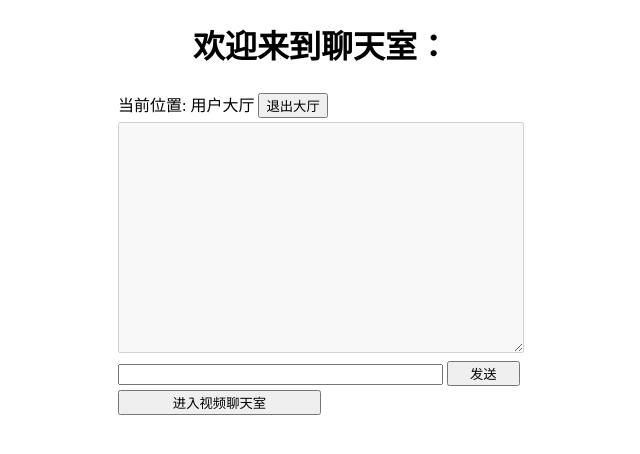
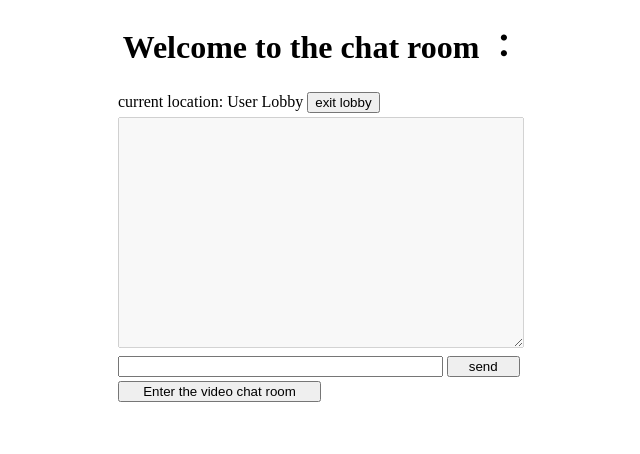
Before and after one commit to Dav888Lucien/1v1videoCall, a website: page www/chatprj/chat.html in a window 1280 px wide. Shown: the whole page, without its empty margins (319-959 px from the left). Drawn offline with Linux system fonts and the light colour scheme.

Commit message:
Update chat.html
update

```diff
--- a/www/chatprj/chat.html
+++ b/www/chatprj/chat.html
@@ -6,13 +6,13 @@
 </head>
 <body>
     <div align="center">
-        <h1 id="welcome">欢迎来到聊天室：</h1>
+        <h1 id="welcome">Welcome to the chat room ：</h1>
         <table>
             <tr>
                 <td>
-                    <label>当前位置:</label>
-                    <label>用户大厅</label>
-                    <button id="exit">退出大厅</button>
+                    <label>current location:</label>
+                    <label>User Lobby</label>
+                    <button id="exit">exit lobby</button>
                 </td>
 
             </tr>
@@ -23,10 +23,10 @@
 
             <tr><td>
                 <input id="msg" style="width:78%;"/>
-                <button id="send"style="width:18%;">发送</button>
+                <button id="send"style="width:18%;">send</button>
             </td></tr>
             <tr><td>
-                <button id="videoRoom"style="width:50%;">进入视频聊天室</button>
+                <button id="videoRoom"style="width:50%;">Enter the video chat room</button>
             </td></tr>
 
         </table>
```
